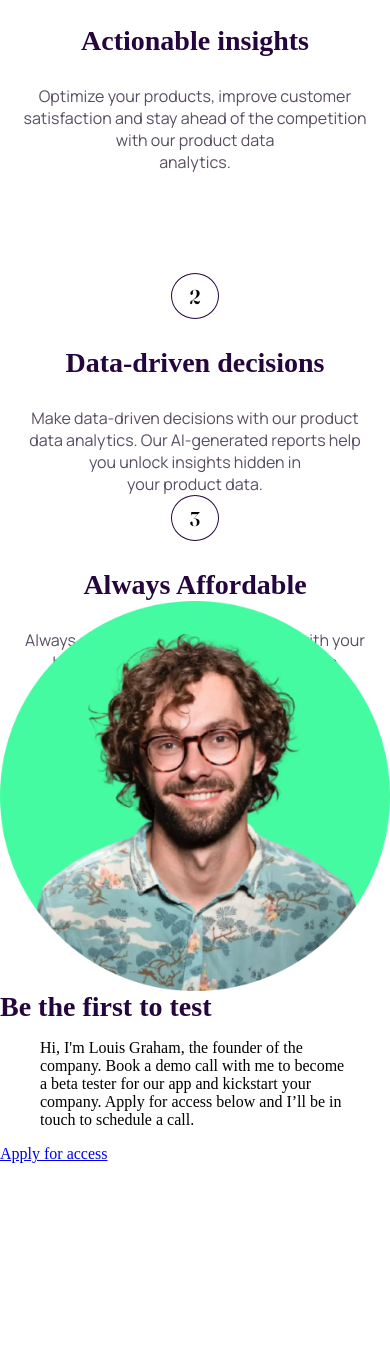
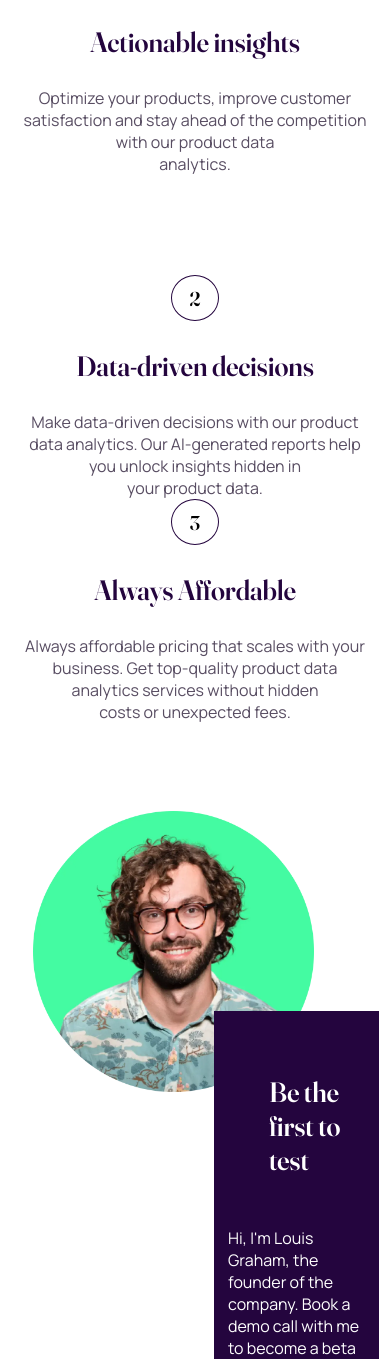
Before and after one commit to rrebolledo90/work-it-landing-page, a plain HTML site: page index.html in a window 390 px wide. Shown: the part 641-2000 px from the top of the page. Before the commit the page ends 1804 px from the top, so only its background shows below. Drawn offline with Linux system fonts and the light colour scheme.

Commit message:
Feat: fixed @media when resizing

```diff
--- a/style.css
+++ b/style.css
@@ -9,7 +9,8 @@ body,
 h1,
 h2,
 a,
-p {
+p,
+blockquote {
   margin: 0;
   padding: 0;
 }
@@ -51,7 +52,7 @@ picture {
 
 .background-cnt {
   background-color: var(--primary-color);
-  height: 737px;
+  height: 46.0625rem;
   border-bottom-left-radius: 50% 5%;
   border-bottom-right-radius: 50% 5%;
 }
@@ -79,14 +80,7 @@ picture {
   flex-wrap: wrap;
   justify-content: center;
   align-items: center;
-  height: 730px;
-}
-
-.btn {
-  font-size: 18px;
-  padding: 15px 32px;
-  background-color: var(--secondary-color);
-  color: var(--primary-color);
+  height: 45.625rem;
 }
 
 .main-heading {
@@ -96,8 +90,8 @@ picture {
   position: relative;
 }
 .hero {
-  width: 767px;
-  height: 441px;
+  width: 47.9375rem;
+  height: 27.5625rem;
 }
 
 .box1,
@@ -107,19 +101,38 @@ picture {
   flex-direction: column;
   justify-content: center;
   align-items: center;
-  gap: 28px;
+  gap: 1.75rem;
 }
 
-/* Individual */
+.btn-cnt {
+  display: flex;
+  flex-direction: column;
+  align-items: flex-start;
+  gap: 3.125rem;
+  width: 37.5rem;
+  background-color: var(--primary-color);
+  padding-bottom: 3.125rem;
+  margin-left: -6.25rem;
+  margin-top: 12.5rem;
+}
+
+.img-cnt {
+  margin: 3.125rem;
+  display: flex;
+  width: 80%;
+  justify-content: center;
+}
+
+/* Individual Styles */
 
 .nav-link {
   font-family: var(--primary-font);
   color: var(--white-color);
   font-size: 18px;
   text-decoration-color: var(--secondary-color);
-  text-decoration-thickness: 3px;
-  text-underline-offset: 8px;
-  letter-spacing: 1px;
+  text-decoration-thickness: 0.1875rem;
+  text-underline-offset: 0.5rem;
+  letter-spacing: 0.0625rem;
 }
 
 .ind-text {
@@ -142,10 +155,10 @@ picture {
 .nmb1,
 .nmb2,
 .nmb3 {
-  border: 1px solid var(--primary-color);
+  border: 0.0625rem solid var(--primary-color);
   font-family: var(--primary-font);
-  width: 56px;
-  height: 56px;
+  width: 3.5rem;
+  height: 3.5rem;
   border-radius: 50%;
   display: flex;
   align-items: center;
@@ -154,17 +167,55 @@ picture {
   /* align-self: center; */
 }
 h2 {
-  font-size: var(--primary-font);
+  font-family: var(--primary-font);
   font-size: 2rem;
   color: var(--primary-color);
 }
 p {
   width: 22.125rem;
   text-align: center;
-  font-size: 18px;
+  font-size: 1.125rem;
   font-family: var(--secondary-font);
   color: var(--teritary-color);
   font-size: 1.125rem;
+}
+
+/* .btn-section{
+    display: flex;
+
+} */
+
+.btn-header {
+  font-family: var(--primary-font);
+  font-weight: 400;
+  font-size: 3.5rem;
+  color: var(--white-color);
+  padding-top: 4rem;
+  margin-left: 3.4375rem;
+}
+
+.founder-text {
+  font-family: var(--secondary-font);
+  color: var(--white-color);
+  margin: 0 auto;
+  width: 83%;
+}
+
+.btn,
+.bottom-btn {
+  font-size: 1.125rem;
+  padding: 0.9375rem 2rem;
+  background-color: var(--secondary-color);
+  color: var(--primary-color);
+}
+
+.bottom-btn {
+  margin-left: 3.4375rem;
+}
+
+.founder-img {
+  width: 29.8125rem;
+  height: 29.8125rem;
 }
 
 /* -------------------------------- Media Queries ------------------------------------- */
@@ -174,8 +225,8 @@ p {
     font-size: 3.75rem;
   }
   .hero {
-    width: 514px;
-    height: 296px;
+    width: 32.125rem;
+    height: 18.5rem;
   }
   .background-cnt {
     height: 39em;
@@ -186,7 +237,21 @@ p {
   }
   .box1,
   .box2 {
-    margin-top: 100px;
+    margin-top: 6.25rem;
+  }
+
+  .founder-img {
+    width: 17.5625rem;
+    height: 17.5625rem;
+  }
+  .founder-text {
+    font-size: 1rem;
+  }
+  .btn-header {
+    font-size: 2.875rem;
+  }
+  .btn-cnt {
+    width: 31.875rem;
   }
 }
 @media screen and (max-width: 707px) {
@@ -194,8 +259,8 @@ p {
     font-size: 3.125rem;
   }
   .hero {
-    width: 320px;
-    height: 184px;
+    width: 20rem;
+    height: 11.5rem;
   }
   .background-cnt {
     height: 32em;
@@ -208,16 +273,21 @@ p {
   .nmb2,
   .nmb3 {
     font-size: 1.25rem;
-    width: 48px;
-    height: 46px;
+    width: 3rem;
+    height: 2.875rem;
   }
-  h2 {
+  h2,
+  .btn-header {
     font-size: 1.75rem;
   }
-  p {
+  p,
+  .founder-text {
     font-size: 1rem;
   }
   .box1 {
-    margin-top: 80px;
+    margin-top: 5rem;
+  }
+  .img-cnt {
+    padding-top: 10rem;
   }
 }
```
